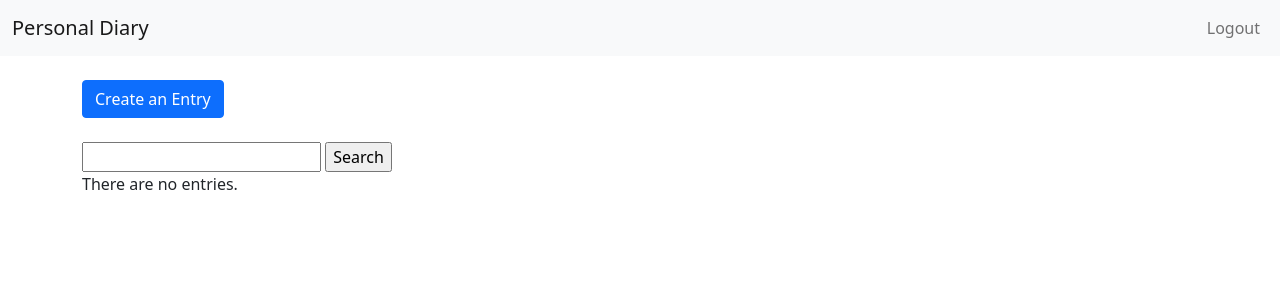
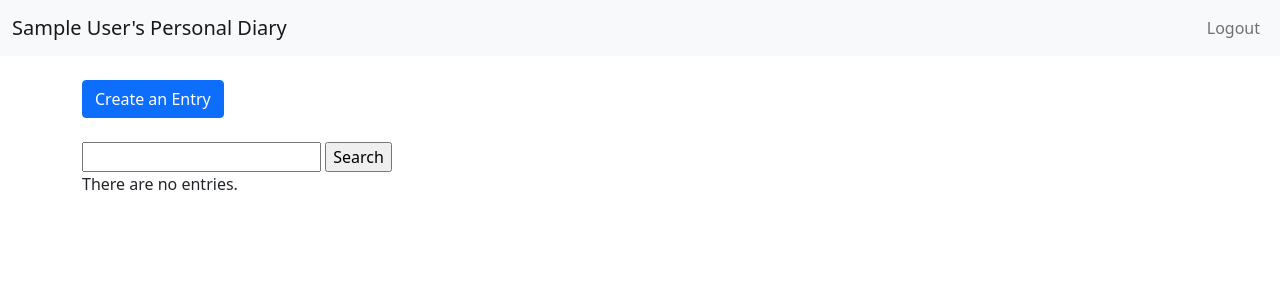
Before and after one commit to taniaarya/personal-diary, a Flask app: page / in a window 1280 px wide. Shown: the top 300 px of the page. Run offline with Flask 2, Linux system fonts and the light colour scheme; the visitor is signed in with stand-in values (Sample User, id 1); data comes from the database, SQL or seed files in the repository; data that the repository does not hold is empty; some libraries are stand-ins or nearby versions.

Commit message:
User's full name now appears on homepage navbar

```diff
--- a/personal_diary/templates/base.html
+++ b/personal_diary/templates/base.html
@@ -18,7 +18,13 @@ The base HTML template file that the other pages extend from. It includes a navi
 <body>
     <nav class="navbar navbar-expand-sm navbar-light bg-light">
         <div class="container-fluid ">
-            <a class="navbar-brand " href="/">Personal Diary</a>
+            <a class="navbar-brand " href="/">
+            {% if current_user.is_authenticated %}
+                {{current_user.name}}'s Personal Diary
+            {% else %}
+                Personal Diary
+            {% endif %}
+            </a>
             <button class="navbar-toggler" type="button" data-bs-toggle="collapse"
                     data-bs-target="#navbarSupportedContent"
                     aria-controls="navbarSupportedContent" aria-expanded="false" aria-label="Toggle navigation">
```
